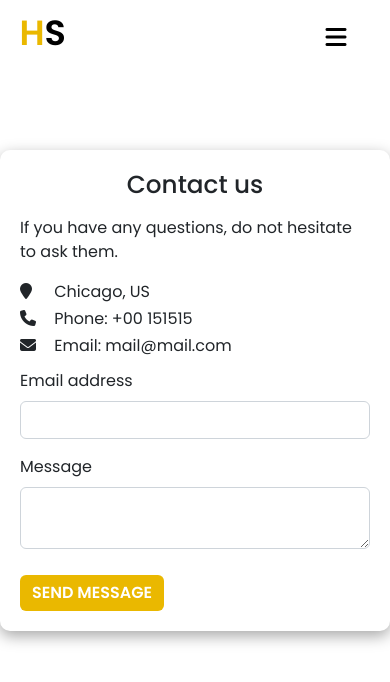
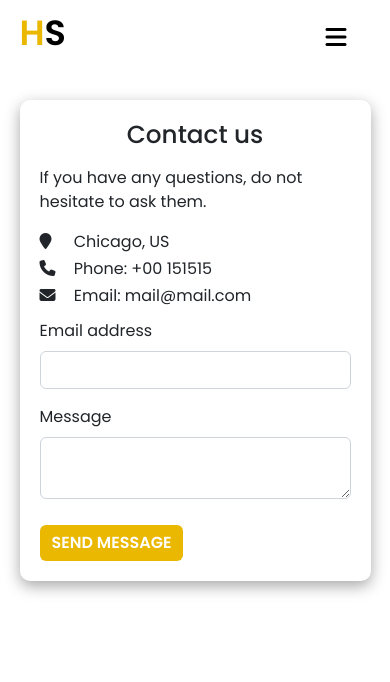
Before and after one commit to YoussefLMT/E-commerce-Frontend-Vue, a Vue app: page /contact in a window 390 px wide. Shown: the top 682 px of the page. Built offline with nearby package versions, Linux system fonts and the light colour scheme.

Commit message:
add media query

```diff
--- a/src/views/ContactView.vue
+++ b/src/views/ContactView.vue
@@ -58,4 +58,11 @@ export default {
 .btn:hover {
     box-shadow: rgba(0, 0, 0, 0.24) 0px 3px 8px;
 }
+
+@media (max-width: 600px) {
+    .contact {
+        margin-top: 100px;
+        width: 90%;
+    }
+}
 </style>
```
